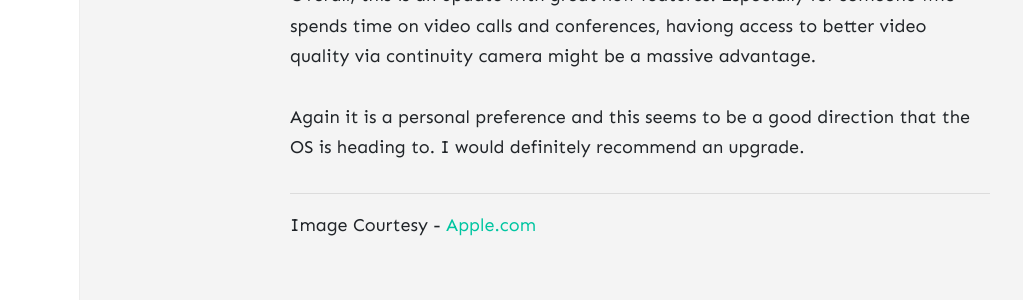
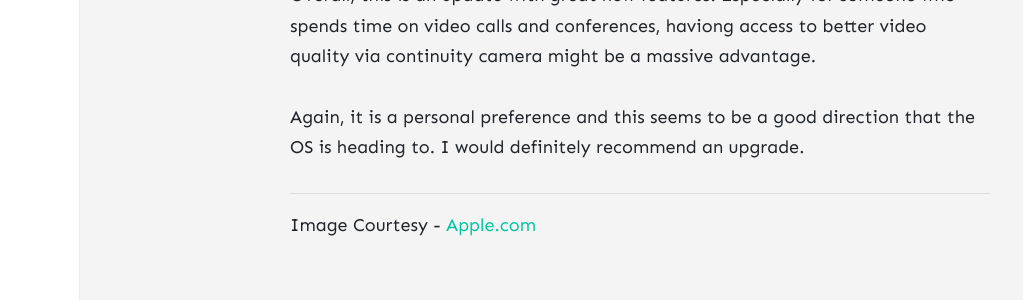
Before and after one commit to vishnupadmanabhan/vishnupadmanabhan.github.io, a Jekyll site: the page built from _posts/2022-10-25-macos-ventura-first-impressions.md, in a window 1280 px wide and 900 px high, scrolled down 4250 px. Shown: the part 154-454 px from the top of the window, without its empty margins (0-1023 px from the left). Built offline with Jekyll 4.4.1, drawn with Linux system fonts in a browser that asks for light colours; nearby versions of some CDN libraries; comment, search, counter and statistics services are not loaded.

Commit message:
updated the article

```diff
--- a/_posts/2022-10-25-macos-ventura-first-impressions.md
+++ b/_posts/2022-10-25-macos-ventura-first-impressions.md
@@ -60,7 +60,7 @@ If you work across time zones, having the visibility on the desktop might be a g
 ### Conclusion
 Overall, this is an update with great new features. Especially for someone who spends time on video calls and conferences, haviong access to better video quality via continuity camera might be a massive advantage.
 
-Again it is a personal preference and this seems to be a good direction that the OS is heading to. I would definitely recommend an upgrade.
+Again, it is a personal preference and this seems to be a good direction that the OS is heading to. I would definitely recommend an upgrade.
 
 ---
 
```
